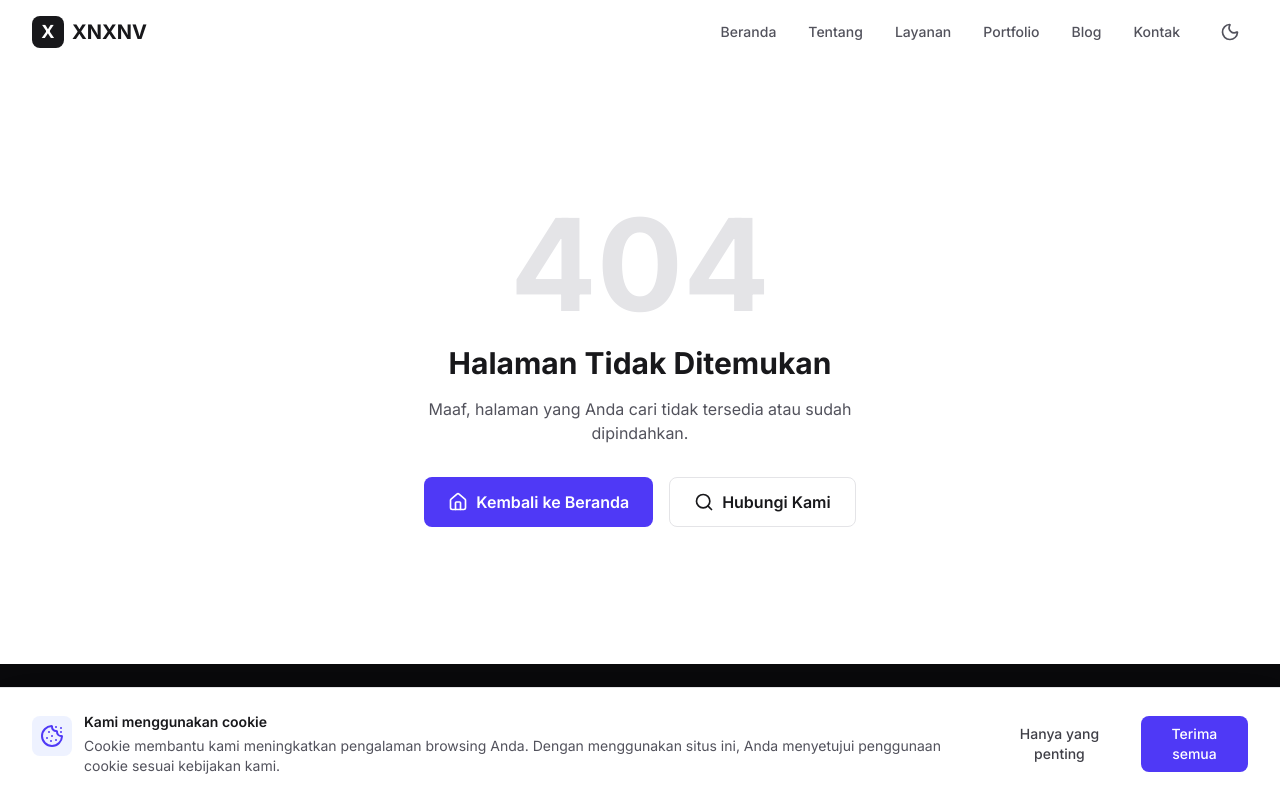
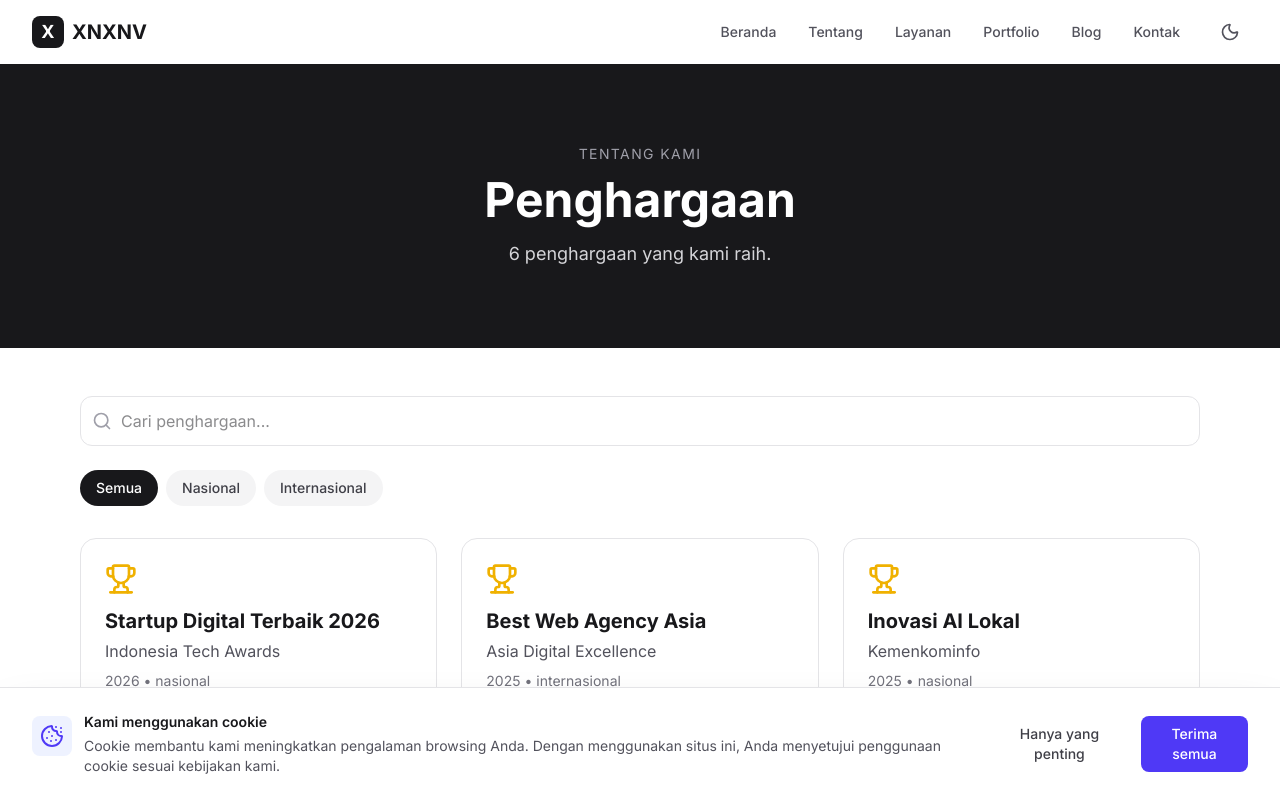
Before and after one commit to aryaapriawann-dev/XNXNV, a Next.js app: page /about/awards in a window 1280 px wide. Before the commit this address had no page. Shown: the top 798 px of the page. Built offline with nearby package versions, Linux system fonts and the light colour scheme.

Commit message:
feat(about): add Awards page

```diff
--- /dev/null
+++ b/src/app/about/awards/page.tsx
@@ -0,0 +1,41 @@
+"use client";
+import { useMemo, useState } from "react";
+import Link from "next/link";
+import { Search, Trophy, ChevronRight } from "lucide-react";
+const AWARDS = [
+  { id: "1", nama: "Startup Digital Terbaik 2026", pemberi: "Indonesia Tech Awards", tahun: "2026", kategori: "nasional" },
+  { id: "2", nama: "Best Web Agency Asia", pemberi: "Asia Digital Excellence", tahun: "2025", kategori: "internasional" },
+  { id: "3", nama: "Inovasi AI Lokal", pemberi: "Kemenkominfo", tahun: "2025", kategori: "nasional" },
+  { id: "4", nama: "Top 50 SaaS APAC", pemberi: "SaaS Review Asia", tahun: "2024", kategori: "internasional" },
+  { id: "5", nama: "Tempat Kerja Terbaik", pemberi: "HR Indonesia Survey", tahun: "2024", kategori: "nasional" },
+  { id: "6", nama: "Open Source Contributor", pemberi: "GitHub Community", tahun: "2023", kategori: "internasional" },
+];
+const CATS = [{ id: "all", label: "Semua" }, { id: "nasional", label: "Nasional" }, { id: "internasional", label: "Internasional" }] as const;
+export default function AwardsPage() {
+  const [q, setQ] = useState(""); const [cat, setCat] = useState<string>("all");
+  const f = useMemo(() => AWARDS.filter((a) => (cat === "all" || a.kategori === cat) && (a.nama + a.pemberi).toLowerCase().includes(q.toLowerCase())), [q, cat]);
+  return (
+    <div className="flex flex-col min-h-screen">
+      <section className="py-20 bg-zinc-900 text-white text-center"><div className="max-w-4xl mx-auto px-4">
+        <p className="text-sm uppercase tracking-widest text-zinc-400 mb-3">Tentang Kami</p>
+        <h1 className="text-4xl sm:text-5xl font-bold mb-4">Penghargaan</h1>
+        <p className="text-lg text-zinc-300">{AWARDS.length} penghargaan yang kami raih.</p></div></section>
+      <section className="py-12 bg-white dark:bg-slate-950"><div className="max-w-6xl mx-auto px-4">
+        <div className="relative mb-6"><Search className="absolute left-3 top-1/2 -translate-y-1/2 h-5 w-5 text-zinc-400" />
+          <input value={q} onChange={(e) => setQ(e.target.value)} placeholder="Cari penghargaan..."
+            className="w-full pl-10 pr-4 py-3 rounded-xl border border-zinc-200 dark:border-slate-700 bg-white dark:bg-slate-900 text-zinc-900 dark:text-white" /></div>
+        <div className="flex flex-wrap gap-2 mb-8">{CATS.map((c) => (
+          <button key={c.id} onClick={() => setCat(c.id)} className={`px-4 py-2 rounded-full text-sm font-medium transition-colors ${cat === c.id ? "bg-zinc-900 text-white dark:bg-white dark:text-zinc-900" : "bg-zinc-100 text-zinc-700 dark:bg-slate-800 dark:text-zinc-300"}`}>{c.label}</button>))}</div>
+        <div className="grid grid-cols-1 md:grid-cols-2 lg:grid-cols-3 gap-6">{f.map((a) => (
+          <div key={a.id} className="p-6 rounded-2xl border border-zinc-200 dark:border-slate-800 bg-white dark:bg-slate-900">
+            <Trophy className="h-8 w-8 text-yellow-500 mb-3" />
+            <h2 className="text-xl font-bold text-zinc-900 dark:text-white mb-1">{a.nama}</h2>
+            <p className="text-zinc-600 dark:text-zinc-400">{a.pemberi}</p>
+            <p className="text-sm text-zinc-500 mt-2">{a.tahun} • {a.kategori}</p>
+          </div>))}</div>
+        {f.length === 0 && <p className="text-center text-zinc-500 py-12">Tidak ada penghargaan yang cocok.</p>}
+        <div className="flex justify-center mt-12"><Link href="/about/press" className="inline-flex items-center gap-2 px-6 py-3 bg-zinc-900 text-white rounded-full font-semibold hover:bg-zinc-700 transition-colors">Liputan Media <ChevronRight className="h-5 w-5" /></Link></div>
+      </div></section>
+    </div>
+  );
+}
```
